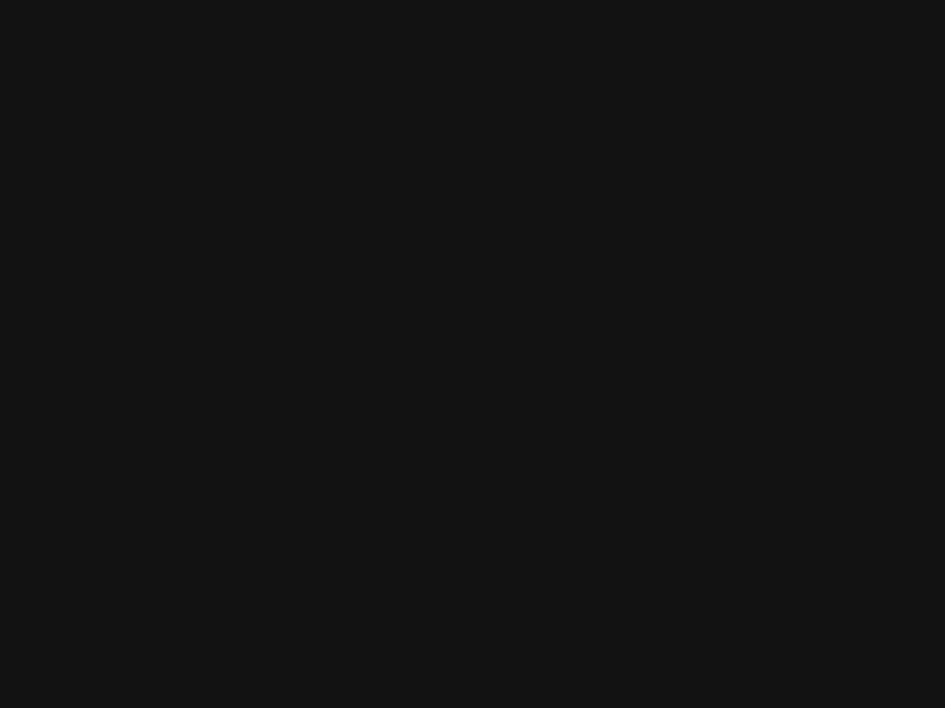
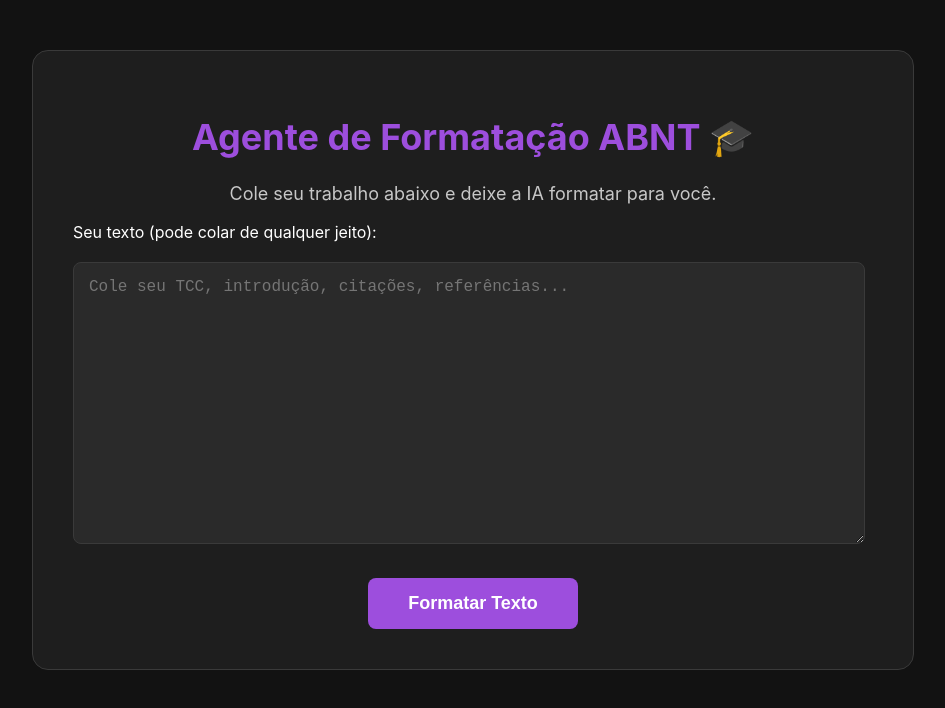
Before and after one commit to lfabio552/gerador-prompt-frontend, a React (Create React App) app: page /agente-abnt in a window 1280 px wide. Before the commit this address had no page. Shown: the top 708 px of the page, without its empty margins (167-1112 px from the left). Built offline with nearby package versions, Linux system fonts and the light colour scheme.

Commit message:
Adiciona botao de Download DOCX na ABNT

```diff
--- a/src/App.js
+++ b/src/App.js
@@ -6,6 +6,7 @@ import HomePage from './pages/HomePage';
 import ImagePromptGenerator from './pages/ImagePromptGenerator';
 import Veo3PromptGenerator from './pages/Veo3PromptGenerator';
 import './App.css'; // Estilo global que já temos
+import AgenteABNT from './pages/AgenteABNT';
 
 
 function App() {
@@ -19,6 +20,7 @@ function App() {
           {/* A rota para o VEO 3 será adicionada aqui depois */}
           <Route path="/gerador-veo3" element={<Veo3PromptGenerator />} />
 	  <Route path="/resumidor-video" element={<VideoSummarizer />} />
+	  <Route path="/agente-abnt" element={<AgenteABNT />} />
         </Routes>
       </div>
     </Router>
--- /dev/null
+++ b/src/pages/AgenteABNT.js
@@ -0,0 +1,130 @@
+import React, { useState } from 'react';
+import '../App.css'; // Reutilizando nosso CSS principal
+
+export default function AgenteABNT() {
+  const [rawText, setRawText] = useState('');
+  const [formattedText, setFormattedText] = useState('');
+  const [isLoading, setIsLoading] = useState(false);
+  const [error, setError] = useState('');
+  const [isDownloading, setIsDownloading] = useState(false);
+
+const handleDownload = async () => {
+  if (!formattedText) {
+    alert("Primeiro gere o texto formatado para depois baixá-lo.");
+    return;
+  }
+
+  setIsDownloading(true);
+  setError('');
+
+  try {
+    // ATENÇÃO: Mude para o link do Render no deploy final!
+    const response = await fetch('https://meu-gerador-backend.onrender.com/download-docx', {
+      method: 'POST',
+      headers: {
+        'Content-Type': 'application/json',
+      },
+      body: JSON.stringify({ markdown_text: formattedText }), // Envia o texto formatado
+    });
+
+    if (!response.ok) {
+      // Se der erro, tenta ler a mensagem de erro do backend
+      const errorData = await response.json();
+      throw new Error(errorData.error || 'Erro ao gerar o arquivo.');
+    }
+
+    // Pega o arquivo (blob) que o backend mandou
+    const blob = await response.blob();
+
+    // Cria um link "fantasma" para forçar o download no navegador
+    const url = URL.createObjectURL(blob);
+    const a = document.createElement('a');
+    a.href = url;
+    a.download = 'trabalho_formatado.docx'; // O nome do arquivo
+    document.body.appendChild(a); // Adiciona o link
+    a.click(); // Clica no link
+    a.remove(); // Remove o link
+    URL.revokeObjectURL(url); // Limpa a memória
+
+  } catch (err) {
+    setError(err.message);
+  } finally {
+    setIsDownloading(false);
+  }
+};
+
+  const handleSubmit = async (e) => {
+    e.preventDefault();
+    setIsLoading(true);
+    setError('');
+    setFormattedText('');
+
+    try {
+      // ATENÇÃO: Estamos apontando para o Localhost para testar primeiro.
+      // Lembrar de trocar para o Render antes do deploy final.
+      const response = await fetch('https://meu-gerador-backend.onrender.com/format-abnt', {
+        method: 'POST',
+        headers: {
+          'Content-Type': 'application/json',
+        },
+        body: JSON.stringify({ text: rawText }),
+      });
+
+      const data = await response.json();
+
+      if (!response.ok) {
+        throw new Error(data.error || 'Erro ao formatar.');
+      }
+
+      setFormattedText(data.formatted_text);
+
+    } catch (err) {
+      setError(err.message);
+    } finally {
+      setIsLoading(false);
+    }
+  };
+
+  return (
+    <div className="container">
+      <header>
+        <h1>Agente de Formatação ABNT 🎓</h1>
+        <p>Cole seu trabalho abaixo e deixe a IA formatar para você.</p>
+      </header>
+
+      <form onSubmit={handleSubmit}>
+        <div className="form-group" style={{ textAlign: 'left' }}>
+          <label>Seu texto (pode colar de qualquer jeito):</label>
+          <textarea
+            value={rawText}
+            onChange={(e) => setRawText(e.target.value)}
+            placeholder="Cole seu TCC, introdução, citações, referências..."
+            required
+            style={{ minHeight: '250px' }} // Uma caixa maior
+          />
+        </div>
+
+        <button type="submit" disabled={isLoading}>
+          {isLoading ? 'Formatando...' : 'Formatar Texto'}
+        </button>
+      </form>
+
+      {error && <div className="error-message" style={{color: '#ff6b6b', marginTop: '20px'}}>{error}</div>}
+
+      {/* Área de Resultado */}
+      {formattedText && (
+        <div className="result-container" style={{textAlign: 'left', marginTop: '40px'}}>
+          <h2 style={{color: '#9D4EDD'}}>Seu Texto Formatado:</h2>
+          <div className="prompt-box" style={{whiteSpace: 'pre-wrap'}}>
+            {/* O 'pre-wrap' é MÁGICO. Ele respeita os parágrafos e quebras de linha do Markdown */}
+            <p>{formattedText}</p>
+          </div>
+          <button onClick={() => navigator.clipboard.writeText(formattedText)} className="copy-button">Copiar Texto Formatado</button>
+     	  <button onClick={handleDownload} disabled={isDownloading} className="copy-button" style={{marginLeft: '10px', backgroundColor: '#5A189A'}}>
+        {isDownloading ? 'Gerando .docx...' : 'Baixar como Word (.docx)'}
+      </button>
+        </div>
+      )}
+    </div>
+  );
+}
--- a/src/pages/HomePage.js
+++ b/src/pages/HomePage.js
@@ -28,14 +28,13 @@ export default function HomePage() {
           </div>
         </Link>
 
-	{/* Card para o Resumidor de Vídeo */}
-        {/* <Link to="/resumidor-video" className="tool-card">
-          <div className="tool-card-content">
-            <h2>Resumidor de Vídeos</h2>
-            <p>Transforme vídeos longos em resumos rápidos e diretos.</p>
-          </div>
-        </Link>
-      */}
+	{/* Card para o Agente ABNT */}
+      <Link to="/agente-abnt" className="tool-card">
+        <div className="tool-card-content">
+          <h2>Formatador ABNT</h2>
+          <p>Formate seu TCC ou trabalho acadêmico em segundos.</p>
+        </div>
+      </Link>
 
         {/* Adicione mais cards aqui no futuro */}
 
```
